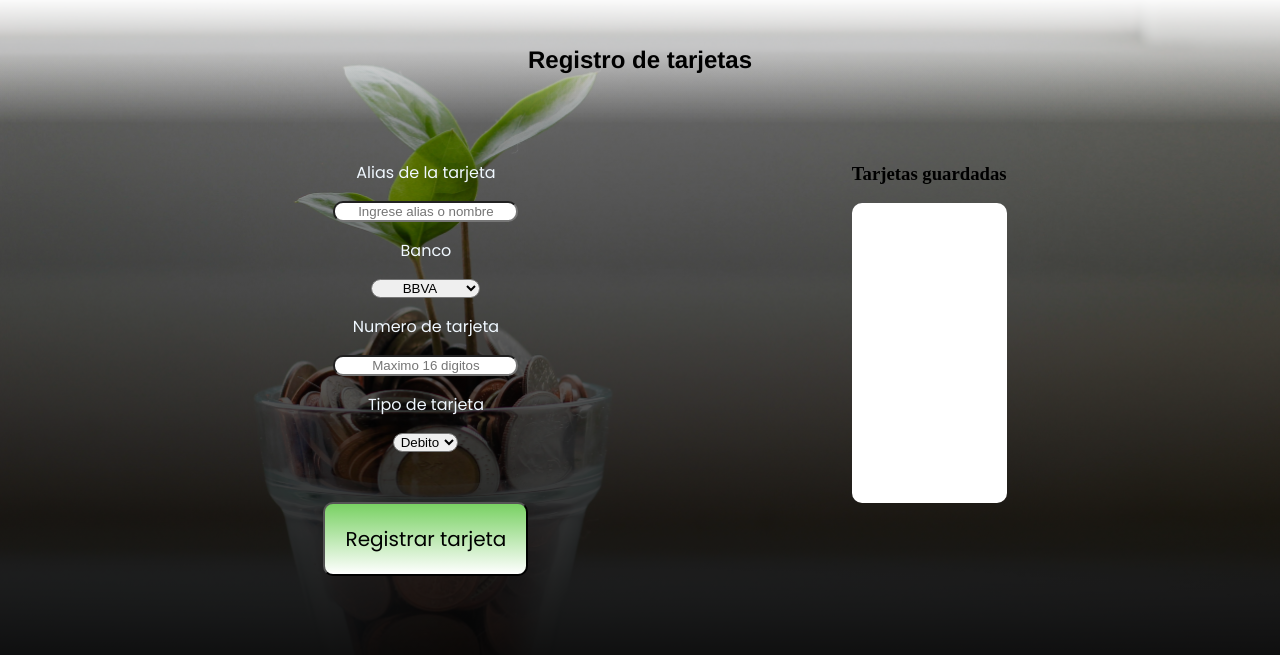
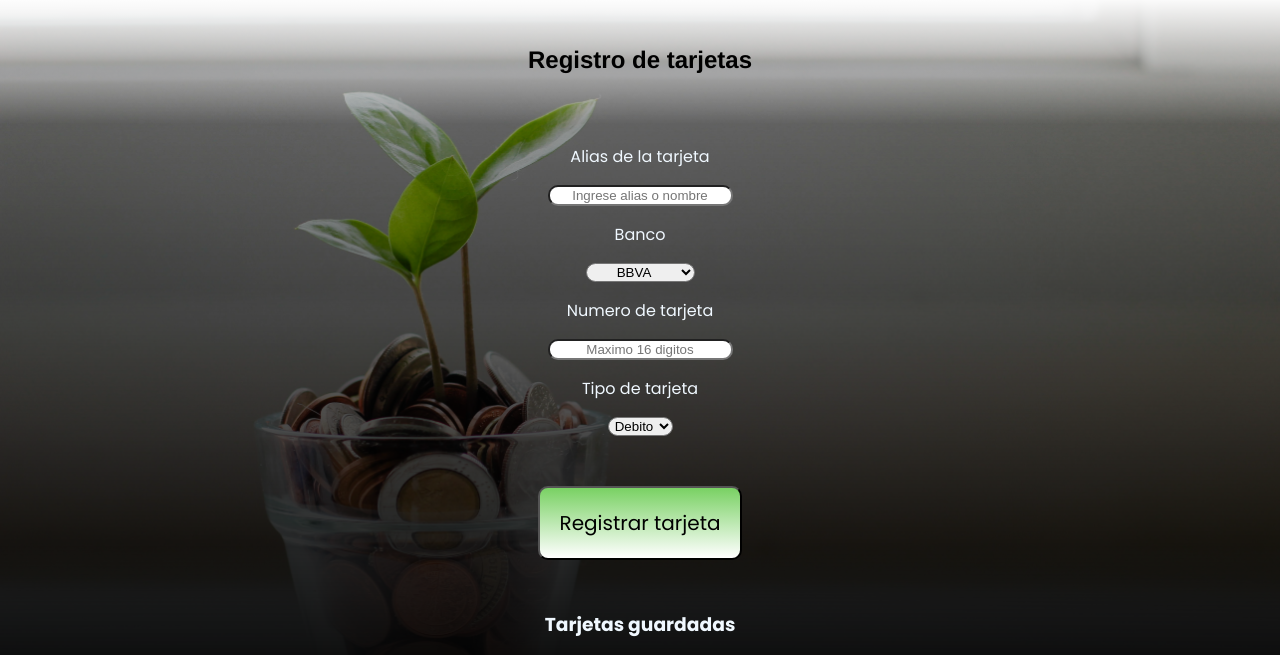
Before and after one commit to jairsilverio999-pixel/mymoney-v0.2, a plain HTML site: page index.html in a window 1280 px wide. Shown: the part 79-734 px from the top of the page. Drawn offline with Linux system fonts and the light colour scheme; a web font is replaced by a local one.

Commit message:
ajuste de div's

```diff
--- a/index.html
+++ b/index.html
@@ -92,7 +92,7 @@
           </form>
           <!-- visualizacion de gastos -->
           <div id="resumeExpensives">
-            <h3 id="totalExpensiveHead">
+            <h3 id="totalExpensiveHead" class="headSubtitle">
               Total gastado $
               <span id="totalExpensive">0</span>
             </h3>
@@ -145,7 +145,7 @@
           </form>
           <!-- visualizacion de tarjetas -->
           <div>
-            <h3>Tarjetas guardadas</h3>
+            <h3 class="headSubtitle">Tarjetas guardadas</h3>
             <ul id="listCardsSaved" class="listData"></ul>
           </div>
         </div>
--- a/style/style.css
+++ b/style/style.css
@@ -46,10 +46,6 @@
     border: unset;
 }
 
-.divideDivs{
-    display: flex;
-    justify-content: space-evenly;
-}
 
 body{
     background-image: linear-gradient( rgba(0, 0, 0, 0.2), rgba(0, 0, 0, 1)), url(../src/img/moneyPlant.jpg);
@@ -79,11 +75,12 @@
     background: white;
     list-style: none;
     padding-left: 10px;
-    width: 300;
+    width: 600px;
     font-family: "Poppins", sans-serif;
     overflow-y: auto;
+    overflow-x: auto;
     border-radius: 10px;
-
+    justify-self: center;
     li{
         display: flex;
         justify-content: space-between;
@@ -98,9 +95,10 @@
     }
 }
 
-#totalExpensiveHead{
+.headSubtitle{
     font-family: "Poppins", sans-serif;
     color: aliceblue;
+    justify-self: center;
 }
 
 #resumeExpensive{
```
